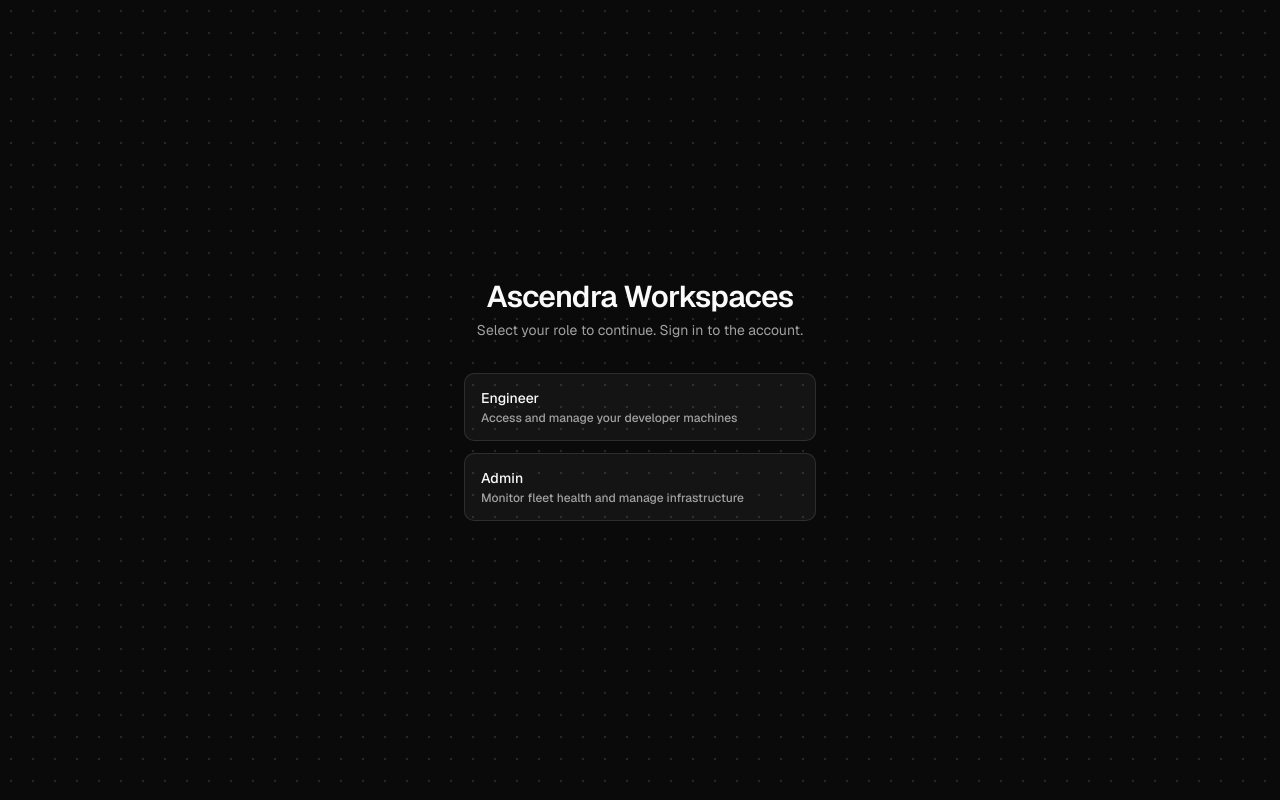
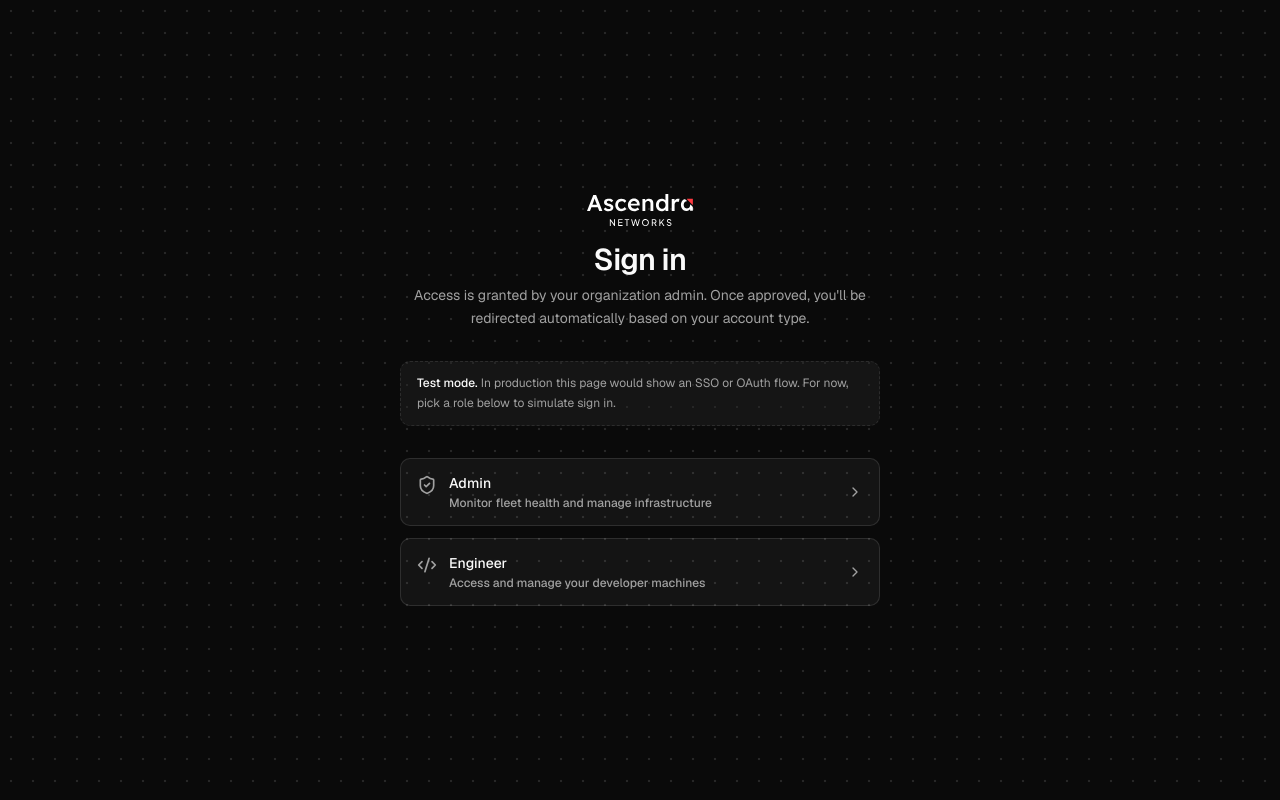
Before and after one commit to olha-leskiv/vm-dashboard, a Next.js app: page /sign-in in a window 1280 px wide. Built offline with nearby package versions, Linux system fonts and the light colour scheme.

Commit message:
sign in update

```diff
--- a/src/app/sign-in/page.tsx
+++ b/src/app/sign-in/page.tsx
@@ -1,13 +1,37 @@
+import Image from "next/image";
 import { RoleSelector } from "./role-selector";
 
 export default function SignInPage() {
   return (
     <main className="min-h-screen flex items-center justify-center">
-      <div className="w-full max-w-sm px-4 space-y-8">
-        <div className="text-center space-y-1">
-          <h1>Ascendra Workspaces</h1>
-          <p className="text-muted-foreground">Select your role to continue. Sign in to the account.</p>
+      <div className="w-full max-w-lg px-4 space-y-8">
+
+        {/* Logo + title */}
+        <div className="text-center space-y-4">
+          <Image
+            src="/ascendra-logo.svg"
+            alt="Ascendra"
+            width={211}
+            height={64}
+            className="h-8 w-auto mx-auto"
+            priority
+            unoptimized
+          />
+          <div className="space-y-1.5">
+            <h1>Sign in</h1>
+            <p className="text-muted-foreground text-sm leading-relaxed">
+              Access is granted by your organization admin. Once approved, you'll be redirected automatically based on your account type.
+            </p>
+          </div>
         </div>
+
+        {/* Dev shortcut notice */}
+        <div className="rounded-lg border border-dashed border-border bg-muted/40 px-4 py-3">
+          <p className="text-xs text-muted-foreground leading-relaxed">
+            <span className="font-medium text-foreground">Test mode.</span> In production this page would show an SSO or OAuth flow. For now, pick a role below to simulate sign in.
+          </p>
+        </div>
+
         <RoleSelector />
       </div>
     </main>
--- a/src/app/sign-in/role-selector.tsx
+++ b/src/app/sign-in/role-selector.tsx
@@ -1,21 +1,26 @@
 "use client";
 
 import { useTransition, useState } from "react";
+import { ChevronRight, Code2, ShieldCheck, type LucideIcon } from "lucide-react";
 import { signIn } from "@/lib/auth-actions";
 import { Button } from "@/components/ui/button";
 
 type Role = "engineer" | "admin";
 
-const ROLES: { value: Role; label: string; description: string }[] = [
+const ROLES: { value: Role; label: string; description: string; icon: LucideIcon }[] = [
+
+  {
+    value: "admin",
+    label: "Admin",
+    description: "Monitor fleet health and manage infrastructure",
+    icon: ShieldCheck,
+  },
+
   {
     value: "engineer",
     label: "Engineer",
     description: "Access and manage your developer machines",
-  },
-  {
-    value: "admin",
-    label: "Admin",
-    description: "Monitor fleet health and manage infrastructure",
+    icon: Code2,
   },
 ];
 
@@ -39,12 +44,17 @@ export function RoleSelector() {
           className="w-full h-auto justify-start px-4 py-3.5"
         >
           <div className="flex items-center justify-between gap-4 w-full">
-            <div className="text-left">
-              <div className="font-medium">{role.label}</div>
-              <small className="text-muted-foreground mt-0.5 block">{role.description}</small>
+            <div className="flex min-w-0 flex-1 items-start gap-3">
+              <role.icon className="mt-0.5 size-5 shrink-0 text-muted-foreground" aria-hidden />
+              <div className="min-w-0 text-left">
+                <div className="font-medium">{role.label}</div>
+                <small className="mt-0.5 block text-muted-foreground">{role.description}</small>
+              </div>
             </div>
-            {pending && active === role.value && (
+            {pending && active === role.value ? (
               <div className="size-4 shrink-0 rounded-full border-2 border-current border-t-transparent animate-spin" />
+            ) : (
+              <ChevronRight className="size-4 shrink-0 text-muted-foreground" aria-hidden />
             )}
           </div>
         </Button>
```
Also changed, not shown: 1 other file (tests, documents, lock files or other folders).
